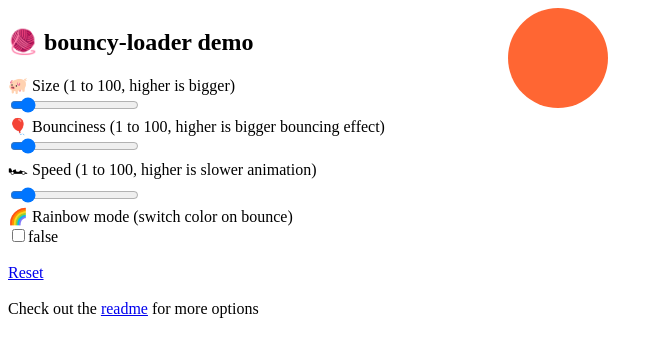
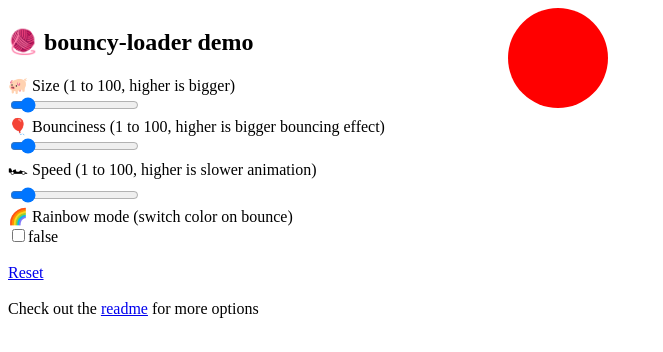
Before and after one commit to 3drenders/bouncy, a Vue app: page / in a window 1280 px wide. Shown: the top 352 px of the page, without its empty margins (0-663 px from the left). Built offline with nearby package versions, Linux system fonts and the light colour scheme.

Commit message:
fix: broken refs after refactor

```diff
--- a/src/App.vue
+++ b/src/App.vue
@@ -55,15 +55,17 @@
 </template>
 
 <script lang="ts" setup>
+import { ref } from "vue";
 import bouncyLoader from "./components/bouncy-loader.vue";
 
 const colors = [
-  "#FF6633",
-  "#FFB399",
-  "#FF33FF",
-  "#FFFF99",
-  "#00B3E6",
-  "#E6B333",
+  "#ff0000 ",
+  "#ffa500",
+  "#ffff00",
+  "#008000",
+  "#0000ff",
+  "#4b0082",
+  "#ee82ee",
 ]; // Array of colors to be used, formatted as HEX codes
 
 const config = {
@@ -76,10 +78,10 @@ const config = {
 // For demo purposes, we include a reset function based on the :key property.
 // Since out timing events are based on CSS animation triggers, we need to full restart the animation
 // when values change
-let key = 0;
+let key = ref(0);
 
 const forceRefresh = () => {
-  key++;
+  key.value++;
 };
 
 // Resets the settings for the demo page
--- a/src/components/bouncy-loader.vue
+++ b/src/components/bouncy-loader.vue
@@ -4,7 +4,7 @@
   </div>
 </template>
 <script setup lang="ts">
-import { computed, onMounted, defineProps, ref } from "vue";
+import { computed, onMounted, defineProps, ref, CSSProperties } from "vue";
 
 export interface BouncyConfig {
   size: number;
@@ -40,10 +40,10 @@ const props = defineProps({
   },
 });
 
-let color = ref(props.colors[0]);
+let color = ref<string>(props.colors[0]);
 const bouncy = ref<HTMLInputElement | null>(null);
 
-const styleMapper = computed(() => {
+const styleMapper = computed((): CSSProperties => {
   return {
     "--color": color.value,
     "--size": props.config.size,
```
